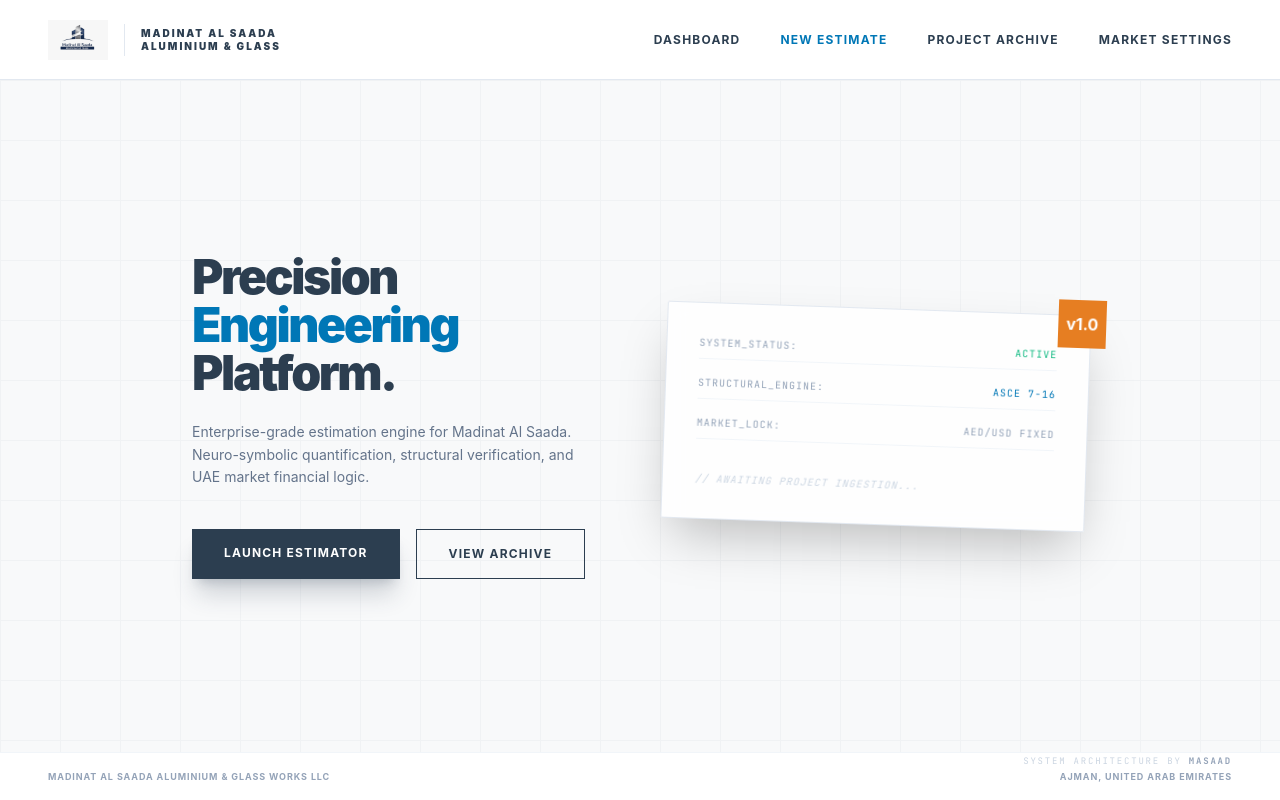
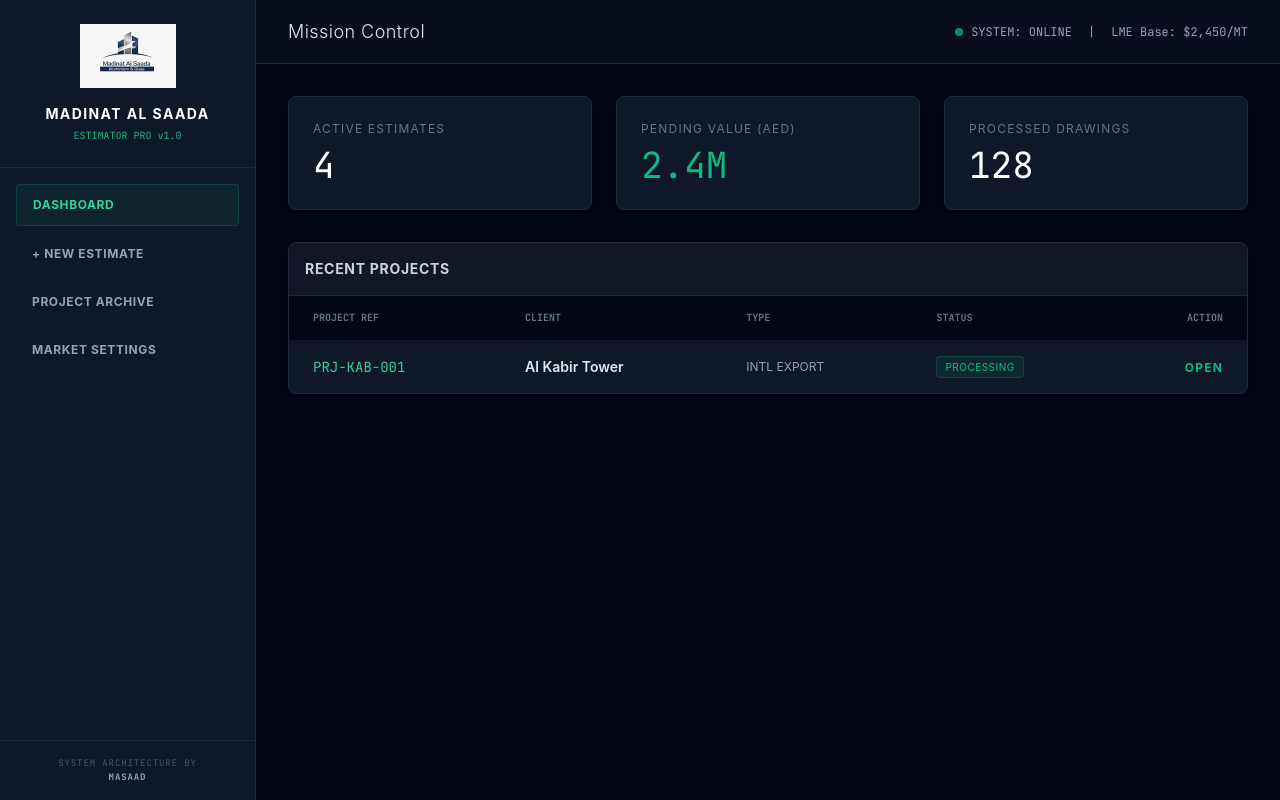
Before and after one commit to AbdurrahmanHabib/masaad-estimator, a Next.js app in the folder frontend/: page / in a window 1280 px wide. Built offline with nearby package versions, Linux system fonts and the light colour scheme.

Commit message:
UI: Critical overwrite of landing page with high-density Corporate Mission Control layout

```diff
--- a/frontend/src/pages/_app.tsx
+++ b/frontend/src/pages/_app.tsx
@@ -1,4 +1,4 @@
-import '../pages/globals.css';
+import './globals.css';
 import type { AppProps } from 'next/app';
 
 function MyApp({ Component, pageProps }: AppProps) {
--- a/frontend/src/pages/index.tsx
+++ b/frontend/src/pages/index.tsx
@@ -1,91 +1,100 @@
 import React from 'react';
 import Link from 'next/link';
 
-export default function Home() {
+export default function Dashboard() {
   return (
-    <div className="min-h-screen bg-ms-bg flex flex-col relative overflow-hidden font-sans">
-      {/* Navigation */}
-      <nav className="h-20 bg-white/90 backdrop-blur-md border-b border-slate-200 flex items-center justify-between px-12 z-50">
-        <div className="flex items-center gap-4">
-          <img src="/logo.jpeg" alt="Logo" className="h-10 w-auto object-contain" />
-          <div className="h-8 w-[1px] bg-slate-200"></div>
-          <span className="text-[10px] font-black uppercase tracking-[0.2em] text-ms-primary leading-tight">
-            Madinat Al Saada<br/>Aluminium & Glass
-          </span>
+    <div className="flex h-screen bg-slate-950 text-slate-200 font-sans overflow-hidden">
+
+      {/* SIDEBAR */}
+      <div className="w-64 bg-slate-900 border-r border-slate-800 flex flex-col justify-between">
+        <div>
+          <div className="p-6 border-b border-slate-800 text-center">
+            <img src="/logo.png" alt="Madinat Al Saada" className="h-16 mx-auto mb-4 object-contain" />
+            <h1 className="text-sm font-bold uppercase tracking-widest text-white">Madinat Al Saada</h1>
+            <p className="text-[10px] text-emerald-500 font-mono mt-1">ESTIMATOR PRO v1.0</p>
           </div>
-
-        <div className="hidden md:flex items-center gap-10">
-          <Link href="#" className="nav-link">Dashboard</Link>
-          <Link href="/estimate/new-project" className="nav-link text-ms-glass">New Estimate</Link>
-          <Link href="#" className="nav-link">Project Archive</Link>
-          <Link href="#" className="nav-link">Market Settings</Link>
+          <nav className="p-4 space-y-2">
+            <Link href="/" className="block px-4 py-3 bg-emerald-600/10 text-emerald-400 rounded border border-emerald-500/20 text-xs font-bold uppercase tracking-wider">
+              Dashboard
+            </Link>
+            <Link href="/estimate/new" className="block px-4 py-3 hover:bg-slate-800 text-slate-400 hover:text-white rounded text-xs font-bold uppercase tracking-wider transition-colors">
+              + New Estimate
+            </Link>
+            <Link href="/archive" className="block px-4 py-3 hover:bg-slate-800 text-slate-400 hover:text-white rounded text-xs font-bold uppercase tracking-wider transition-colors">
+              Project Archive
+            </Link>
+            <Link href="/settings" className="block px-4 py-3 hover:bg-slate-800 text-slate-400 hover:text-white rounded text-xs font-bold uppercase tracking-wider transition-colors">
+              Market Settings
+            </Link>
+          </nav>
         </div>
-      </nav>
-
-      {/* Hero Section */}
-      <main className="flex-1 flex items-center justify-center p-6 relative">
-        {/* Subtle Background Architectural Grid */}
-        <div className="absolute inset-0 opacity-[0.03] pointer-events-none"
-             style={{ backgroundImage: 'linear-gradient(#2C3E50 1px, transparent 1px), linear-gradient(90deg, #2C3E50 1px, transparent 1px)', backgroundSize: '60px 60px' }}></div>
-
-        <div className="max-w-4xl w-full grid grid-cols-1 md:grid-cols-2 gap-12 items-center z-10">
-          <div>
-            <h1 className="text-5xl font-black text-ms-primary tracking-tighter leading-none mb-6">
-              Precision <br/>
-              <span className="text-ms-glass">Engineering</span> <br/>
-              Platform.
-            </h1>
-            <p className="text-slate-500 text-sm leading-relaxed mb-10 max-w-sm">
-              Enterprise-grade estimation engine for Madinat Al Saada.
-              Neuro-symbolic quantification, structural verification, and UAE market financial logic.
+        <div className="p-4 border-t border-slate-800">
+          <p className="text-[9px] text-slate-600 font-mono text-center uppercase tracking-widest">
+            System Architecture by <br/><span className="text-slate-400 font-bold">Masaad</span>
           </p>
-
-            <div className="flex flex-col sm:flex-row gap-4">
-              <Link href="/estimate/new-project" className="px-8 py-4 bg-ms-primary text-white font-bold uppercase text-xs tracking-widest hover:bg-ms-dark transition-all shadow-xl shadow-ms-primary/20 text-center">
-                Launch Estimator
-              </Link>
-              <button className="px-8 py-4 border border-ms-primary text-ms-primary font-bold uppercase text-xs tracking-widest hover:bg-ms-bg transition-all text-center">
-                View Archive
-              </button>
         </div>
       </div>
 
-          <div className="hidden md:block">
-            <div className="glass-panel p-8 rounded-sm rotate-2 shadow-2xl relative">
-              <div className="absolute -top-4 -right-4 w-12 h-12 bg-ms-accent flex items-center justify-center text-white font-bold">
-                v1.0
+      {/* MAIN CONTENT AREA */}
+      <div className="flex-1 flex flex-col overflow-hidden">
+        {/* TOP HEADER */}
+        <header className="h-16 bg-slate-900/50 border-b border-slate-800 flex items-center justify-between px-8">
+          <h2 className="text-lg font-light tracking-wide">Mission Control</h2>
+          <div className="flex items-center gap-4 text-xs font-mono text-slate-400">
+            <span className="flex items-center gap-2"><span className="w-2 h-2 rounded-full bg-emerald-500 animate-pulse"></span> SYSTEM: ONLINE</span>
+            <span>|</span>
+            <span>LME Base: $2,450/MT</span>
           </div>
-              <div className="space-y-4 font-mono text-[10px] text-slate-400 uppercase tracking-widest">
-                <div className="flex justify-between border-b border-slate-100 pb-2">
-                  <span>System_Status:</span>
-                  <span className="text-emerald-500">Active</span>
+        </header>
+
+        {/* DASHBOARD CONTENT */}
+        <main className="flex-1 overflow-y-auto p-8 bg-slate-950">
+          {/* Quick Stats Cards */}
+          <div className="grid grid-cols-3 gap-6 mb-8">
+            <div className="bg-slate-900 border border-slate-800 p-6 rounded-lg shadow-lg">
+              <h3 className="text-xs text-slate-500 uppercase tracking-widest mb-2">Active Estimates</h3>
+              <p className="text-4xl font-mono text-white">4</p>
             </div>
-                <div className="flex justify-between border-b border-slate-100 pb-2">
-                  <span>Structural_Engine:</span>
-                  <span className="text-ms-glass">ASCE 7-16</span>
+            <div className="bg-slate-900 border border-slate-800 p-6 rounded-lg shadow-lg">
+              <h3 className="text-xs text-slate-500 uppercase tracking-widest mb-2">Pending Value (AED)</h3>
+              <p className="text-4xl font-mono text-emerald-500">2.4M</p>
             </div>
-                <div className="flex justify-between border-b border-slate-100 pb-2">
-                  <span>Market_Lock:</span>
-                  <span>AED/USD Fixed</span>
-                </div>
-                <div className="pt-4 text-slate-300 italic">
-                  // Awaiting project ingestion...
+            <div className="bg-slate-900 border border-slate-800 p-6 rounded-lg shadow-lg">
+              <h3 className="text-xs text-slate-500 uppercase tracking-widest mb-2">Processed Drawings</h3>
+              <p className="text-4xl font-mono text-white">128</p>
             </div>
           </div>
+
+          {/* Recent Activity Table */}
+          <div className="bg-slate-900 border border-slate-800 rounded-lg shadow-lg overflow-hidden">
+            <div className="p-4 border-b border-slate-800 bg-slate-900/80">
+              <h3 className="text-sm font-bold uppercase tracking-wider text-slate-300">Recent Projects</h3>
             </div>
-          </div>
+            <table className="w-full text-left text-sm">
+              <thead className="bg-slate-950 text-slate-500 uppercase text-[10px] font-mono">
+                <tr>
+                  <th className="px-6 py-3">Project Ref</th>
+                  <th className="px-6 py-3">Client</th>
+                  <th className="px-6 py-3">Type</th>
+                  <th className="px-6 py-3">Status</th>
+                  <th className="px-6 py-3 text-right">Action</th>
+                </tr>
+              </thead>
+              <tbody className="divide-y divide-slate-800">
+                <tr className="hover:bg-slate-800/50 transition-colors">
+                  <td className="px-6 py-4 font-mono text-emerald-400">PRJ-KAB-001</td>
+                  <td className="px-6 py-4 font-semibold text-slate-200">Al Kabir Tower</td>
+                  <td className="px-6 py-4 text-slate-400 text-xs uppercase">INTL EXPORT</td>
+                  <td className="px-6 py-4"><span className="px-2 py-1 bg-emerald-500/10 text-emerald-500 border border-emerald-500/20 rounded text-[10px] uppercase tracking-wider">Processing</span></td>
+                  <td className="px-6 py-4 text-right">
+                    <button className="text-xs text-emerald-500 hover:text-emerald-400 font-bold uppercase tracking-widest">Open</button>
+                  </td>
+                </tr>
+              </tbody>
+            </table>
           </div>
         </main>
-
-      {/* Subtle Architectural Credit Watermark */}
-      <div className="absolute bottom-8 right-12 text-[9px] font-mono text-slate-300 uppercase tracking-[0.2em] select-none">
-        System Architecture by <span className="text-slate-400 font-bold">Masaad</span>
       </div>
-
-      <footer className="h-12 border-t border-slate-100 bg-white flex items-center justify-between px-12 text-[9px] font-bold text-slate-400 uppercase tracking-widest">
-        <span>Madinat Al Saada Aluminium & Glass Works LLC</span>
-        <span>Ajman, United Arab Emirates</span>
-      </footer>
     </div>
   );
 }
```
Also changed, not shown: frontend/public/logo.png (added). Lines whose indentation alone changed are shown as unchanged.
